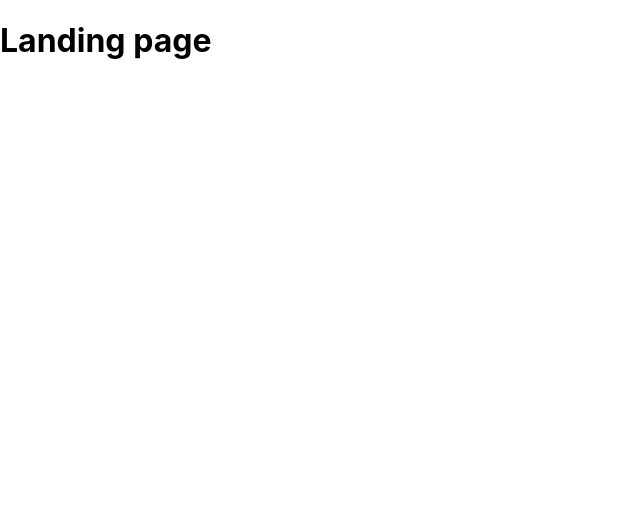
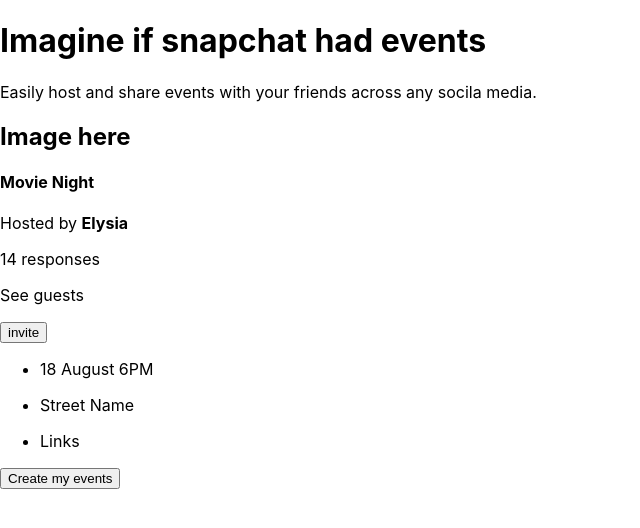
Before and after one commit to richardoppiyo/envitamedia, a React (Create React App) app: page / in a window 1280 px wide. Shown: the top 528 px of the page, without its empty margins (0-640 px from the left). Built offline with nearby package versions, Linux system fonts and the light colour scheme.

Commit message:
create html layout fo th landing page

```diff
--- a/src/components/Landing/Landing.js
+++ b/src/components/Landing/Landing.js
@@ -1,7 +1,32 @@
 import React from 'react';
 
 const Landing = () => (
-  <h1>Landing page</h1>
+  <div>
+    <h1>Imagine if snapchat had events</h1>
+    <p>Easily host and share events with your friends across any socila media.</p>
+    <div>
+      <h2>Image here</h2>
+      <div>
+        <h4>Movie Night</h4>
+        <p>
+          Hosted by
+          {' '}
+          <strong>Elysia</strong>
+        </p>
+      </div>
+      <div>
+        <p>14 responses</p>
+        <p>See guests</p>
+        <button type="submit">invite</button>
+      </div>
+      <ul>
+        <li><p>18 August 6PM</p></li>
+        <li><p>Street Name</p></li>
+        <li><p>Links</p></li>
+      </ul>
+    </div>
+    <button type="submit">Create my events</button>
+  </div>
 );
 
 export default Landing;
```
